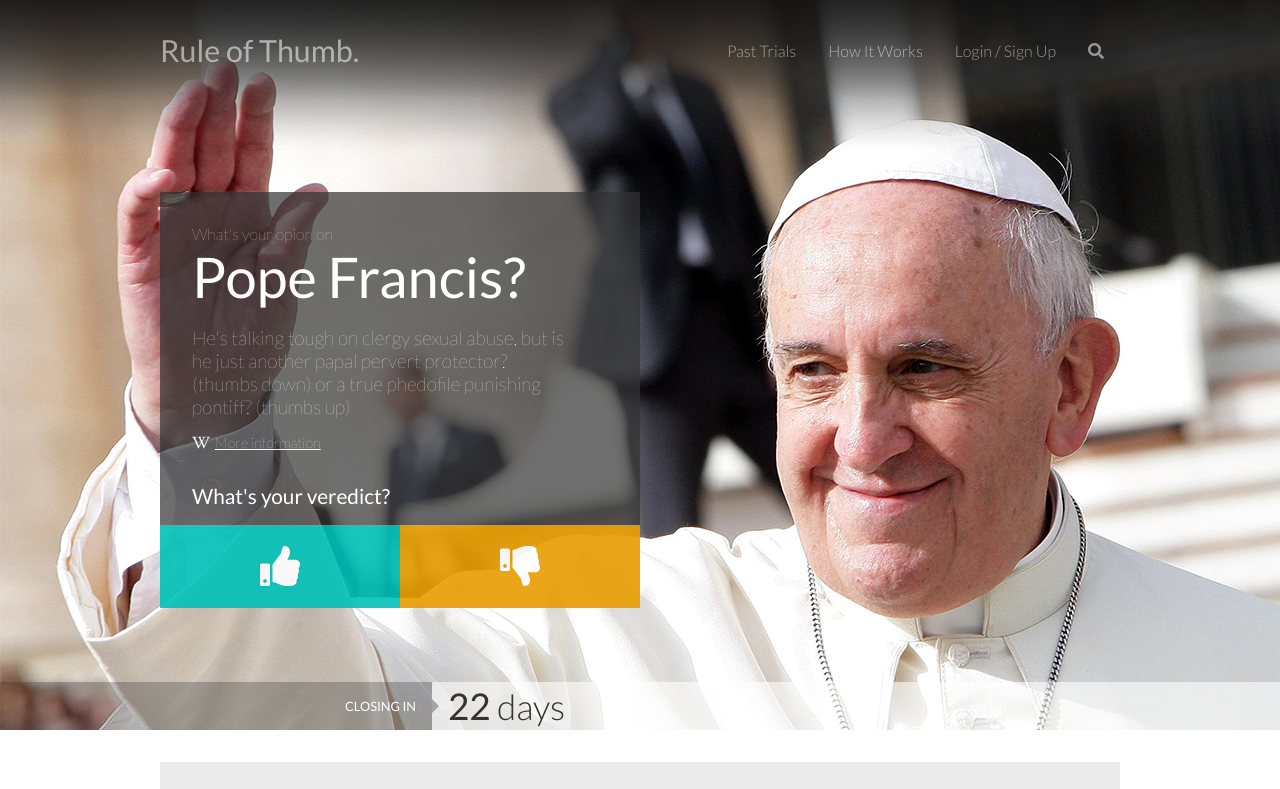
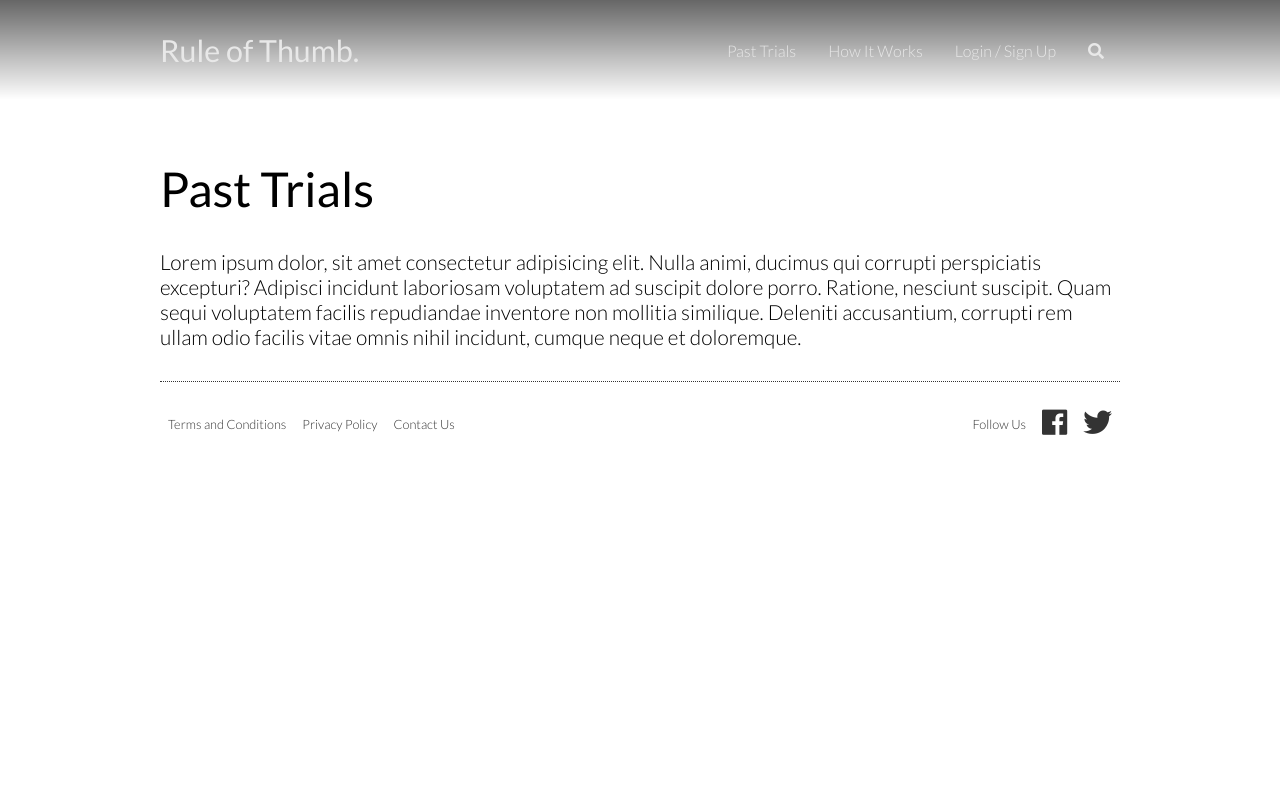
Before and after one commit to HernanCote/rule-of-thumb, a React app: page /past in a window 1280 px wide. Shown: the top 789 px of the page. Built offline with nearby package versions, Linux system fonts and the light colour scheme.

Commit message:
Add Past Trials Page

```diff
--- a/package.json
+++ b/package.json
@@ -17,7 +17,8 @@
   "dependencies": {
     "prop-types": "^15.6.2",
     "react": "^16.7.0",
-    "react-dom": "^16.7.0"
+    "react-dom": "^16.7.0",
+    "react-router-dom": "^4.3.1"
   },
   "jest": {
     "setupTestFrameworkScriptFile": "./test/enzyme.setup.js"
--- a/src/App.js
+++ b/src/App.js
@@ -1,9 +1,12 @@
 import React, { Component } from 'react';
+import { Route, Switch, Redirect } from 'react-router-dom';
 import NavBar from './components/navigation/navBar';
 import SideDrawer from './components/navigation/sideDrawer';
 import Backdrop from './components/common/backdrop';
+import Footer from './components/footer/footer';
+
 import Home from './components/pages/home';
-import Footer from './components/footer/footer';
+import PastTrials from './components/pages/pastTrials';
 
 class App extends Component {
   state = {
@@ -32,7 +35,11 @@ class App extends Component {
         <NavBar onDrawerToggleClick={this.drawerToggleHandle} />
         <SideDrawer show={this.state.sideDrawerOpen} />
         {backdrop}
-        <Home />
+        <Switch>
+          <Route path='/home' component={Home} />
+          <Route path='/past' component={PastTrials} />
+          <Redirect from='/' to='/home' />
+        </Switch>
         <Footer />
       </React.Fragment>
     );
--- a/src/components/navigation/navBar.jsx
+++ b/src/components/navigation/navBar.jsx
@@ -1,8 +1,10 @@
 /* eslint no-undef: 0 */
 
 import React, { Component } from 'react';
+import { PropTypes } from 'prop-types';
+import { NavLink } from 'react-router-dom';
+
 import DrawerToggleButton from './drawerToggleButton';
-import { PropTypes } from 'prop-types';
 
 class NavBar extends Component {
   state = {
@@ -29,19 +31,19 @@ class NavBar extends Component {
             <DrawerToggleButton click={onDrawerToggleClick} />
           </div>
           <div className='navbar__branding'>
-            <a href=''>Rule of Thumb.</a>
+            <NavLink to='/'>Rule of Thumb.</NavLink>
           </div>
           <div className='space' />
           <div className='navbar_navigation-items'>
             <ul>
               <li>
-                <a href=''>Past Trials</a>
+                <NavLink to='/past'>Past Trials</NavLink>
               </li>
               <li>
-                <a href=''>How It Works</a>
+                <NavLink to='/how'>How It Works</NavLink>
               </li>
               <li>
-                <a href=''>Login / Sign Up</a>
+                <NavLink to='/login'>Login / Sign Up</NavLink>
               </li>
               <li>
                 <a href=''>
--- /dev/null
+++ b/src/components/pages/pastTrials.jsx
@@ -0,0 +1,19 @@
+import React from 'react';
+
+const PastTrials = () => {
+  return (
+    <div className='past-trials container'>
+      <h1>Past Trials</h1>
+      <p>
+        Lorem ipsum dolor, sit amet consectetur adipisicing elit. Nulla animi,
+        ducimus qui corrupti perspiciatis excepturi? Adipisci incidunt
+        laboriosam voluptatem ad suscipit dolore porro. Ratione, nesciunt
+        suscipit. Quam sequi voluptatem facilis repudiandae inventore non
+        mollitia similique. Deleniti accusantium, corrupti rem ullam odio
+        facilis vitae omnis nihil incidunt, cumque neque et doloremque.
+      </p>
+    </div>
+  );
+};
+
+export default PastTrials;
--- a/src/index.js
+++ b/src/index.js
@@ -2,6 +2,13 @@ import React from 'react';
 import ReactDOM from 'react-dom';
 import App from './App';
 
+import { BrowserRouter } from 'react-router-dom';
+
 import './styles/style.scss';
 
-ReactDOM.render(<App />, document.getElementById('app'));
+ReactDOM.render(
+  <BrowserRouter>
+    <App />
+  </BrowserRouter>,
+  document.getElementById('app')
+);
--- a/src/styles/configuration/_config.scss
+++ b/src/styles/configuration/_config.scss
@@ -17,6 +17,14 @@ $small-left-right-padding: 1rem;
 
 .container {
   margin: 0 $wide-left-right-padding;
+}
+
+.mt-3 {
+  margin-top: 3rem;
+}
+
+.pt-10 {
+  padding-top: 10rem;
 }
 
 @mixin styledButtonWhite {
--- /dev/null
+++ b/src/styles/pages/_pastTrials.scss
@@ -0,0 +1,13 @@
+.past-trials {
+  h1 {
+    padding-top: 10rem;
+    font-size: 3rem;
+    font-weight: 400;
+  }
+
+  p {
+    margin: 2rem 0;
+    font-size: 1.3rem;
+    font-weight: 300;
+  }
+}
--- a/src/styles/style.scss
+++ b/src/styles/style.scss
@@ -19,6 +19,7 @@ body {
 
 //Pages
 @import 'pages/home';
+@import 'pages/pastTrials.scss';
 
 //Components
 @import 'components/common/informationBox';
--- a/webpack.dev.js
+++ b/webpack.dev.js
@@ -6,6 +6,8 @@ module.exports = merge(common, {
   devServer: {
     host: 'localhost',
     port: 3000,
-    open: true
+    open: true,
+    historyApiFallback: true,
+    contentBase: './'
   }
 });
```
Also changed, not shown: 1 other file (tests, documents, lock files or other folders).
